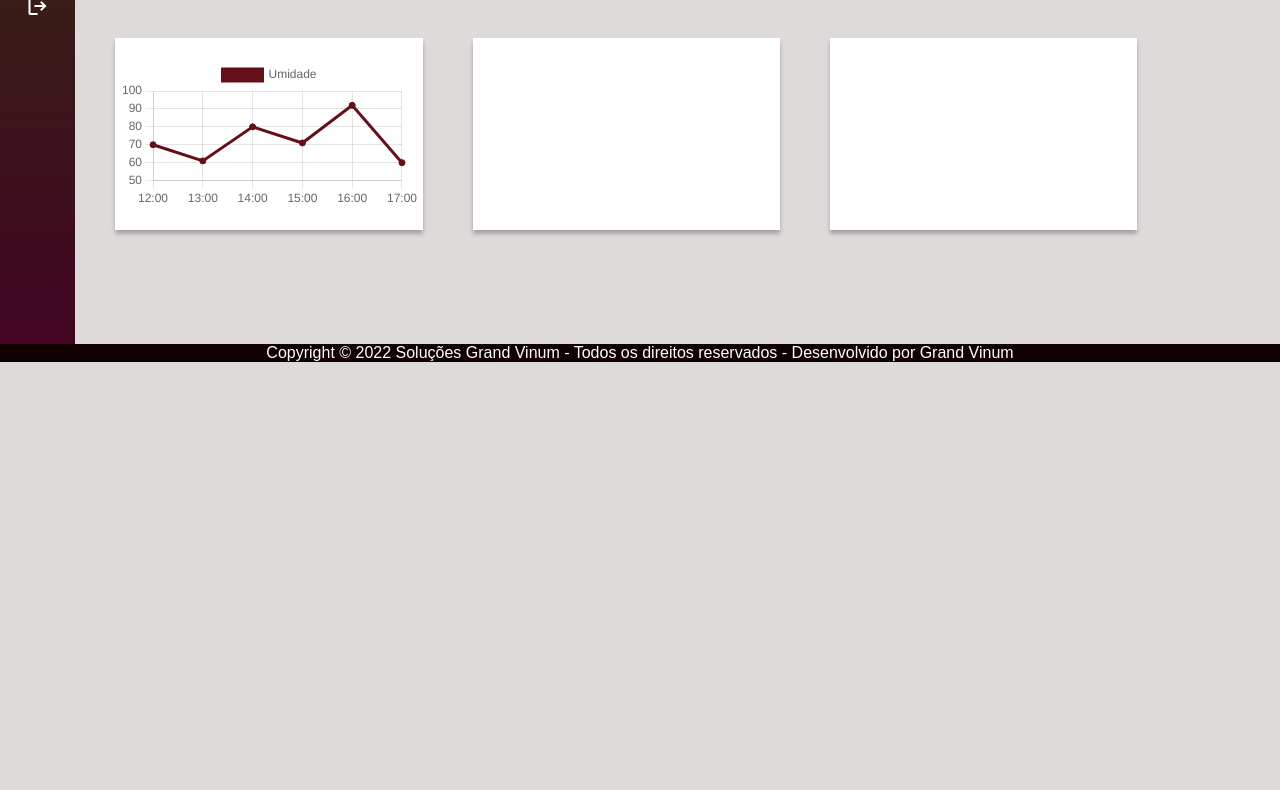
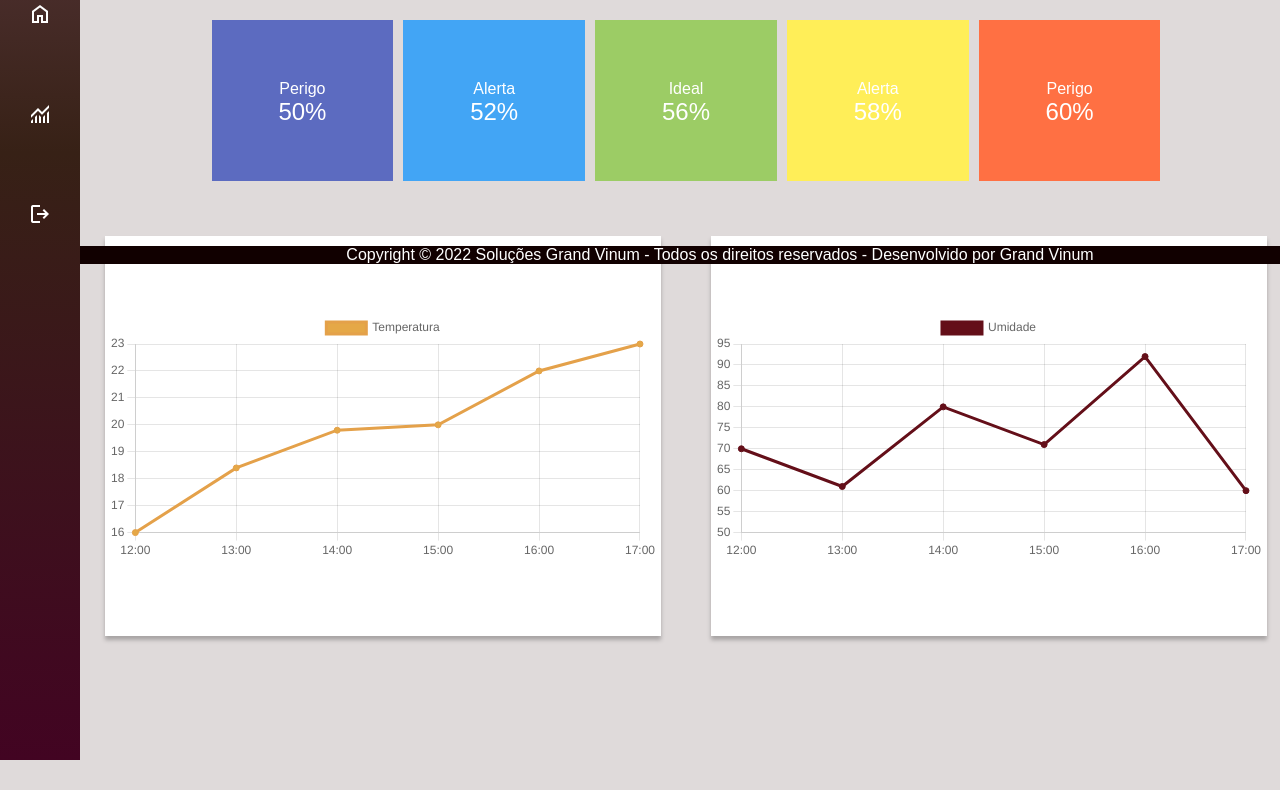
Before and after one commit to GP8-Sprint2/Grand-Vinum, a plain HTML site: page Site institucional/grandvinum-Dashboard.html in a window 1280 px wide. Shown: the part 536-1326 px from the top of the page. Before the commit the page ends 898 px from the top, so only its background shows below. Drawn offline with nearby package versions, Linux system fonts and the light colour scheme; a web font is replaced by a local one.

Commit message:
Atualizacao da pagina de dashboard e dashbord geral

```diff
--- a/Site institucional/grandvinum-Dashboard-Geral.css
+++ b/Site institucional/grandvinum-Dashboard-Geral.css
@@ -114,6 +114,10 @@ main h1 {
     padding: 50px 0 0 73px ;
     color: #110000;
 }
+main h2 {
+    padding: 50px 0 0 73px ;
+    color: #110000;
+}
 
 .menu {
     background-image: linear-gradient(#784C61, #372116, #420422);
@@ -154,4 +158,56 @@ main h1 {
 footer {
     background-color: #110000;
     text-align: center;
+    bottom: 0;
+    position: fixed;
+    width: 100%;
+    text-align: center;
 }
+
+
+.dashboard-container-kpi{
+    display: flex;
+    flex-direction: column;
+    justify-content: space-evenly;
+    margin: auto;
+    height: 100px;
+    width: 100px;
+}
+
+.regua {
+    display: flex;
+    flex-wrap: wrap;
+    justify-content: center;
+    width: 100%;
+    margin-top: 30px;
+  }
+
+  .perigo-frio {
+    background-color: #5c6bc0;
+  }
+
+  .perigo-quente {
+    background-color: #ff7043;
+  }
+
+  .alerta-frio {
+    background-color: #42a5f5;
+  }
+
+  .alerta-quente {
+    background-color: #ffee58;
+  }
+
+  .ideal {
+    background-color: #9ccc65;
+  }
+  .item-regua {
+    padding: 55px;
+    width: 15%;
+    margin: 5px;
+    text-align: center;
+    padding-top: 15px;
+  }
+  .item-regua h4 {
+    margin-top: 45px;
+  }
--- a/Site institucional/grandvinum-Dashboard.css
+++ b/Site institucional/grandvinum-Dashboard.css
@@ -28,6 +28,7 @@ body::-webkit-scrollbar-thumb {
 
 body {
     background: #DFDADA;
+    box-sizing: border-box;
 }
 
 .header {
@@ -72,10 +73,14 @@ aside {
     display: flex;
     flex-direction: column;
     justify-content: center;
+    align-items: center;
+    width: 100%;
+    height: 100%;
 }
 
 ul {
     height: 80%;
+    width: 10vw;
     display: flex;
     flex-direction: column;
     justify-content: center;
@@ -92,9 +97,8 @@ li {
     margin: 0;
     padding: 0;
     box-sizing: border-box;
-    width: 92%;
+    width: 100%;
     display: flex;
-    align-items: center;
 }
 
 div .container {
@@ -103,7 +107,7 @@ div .container {
 
 main {
     margin: 0;
-    height: 100vh;
+    height: 80%;
     width: 100%;
     display: flex;
     flex-direction: column;
@@ -111,39 +115,24 @@ main {
 }
 
 main h1 {
-    padding: 50px 0 0 73px ;
+    margin-top: 25px;
+    margin-left: 25px;
+    font-size: 3rem;
     color: #110000;
 }
 
 .menu {
     background-image: linear-gradient(#784C61, #372116, #420422);
     width: 80px;
-    height: 100vh;
+    height: 152vh;
 }
 
 .dashboard-container {
     display: flex;
-    flex-direction: column;
-    justify-content: space-evenly;
-    margin: auto;
-}
-
-.cima {
-    display: flex;
-    flex-direction: row;
-    justify-content: space-evenly;
-
-}
-
-.baixo {
-    display: flex;
-    flex-direction: row;
     justify-content: space-evenly;
 }
 
 .dashboard {
-    width: 24vw;
-    height: 24vh;
     background: #FFFFFF;
     box-shadow: 0px 4px 4px rgba(0, 0, 0, 0.25);
     padding-top: 13px;
@@ -151,11 +140,80 @@ main h1 {
     align-items: center;
     flex-direction: column;
     justify-content: space-evenly;
-    margin: 50px 25px;
     padding: 3px 3px;
+    width: 100%;
+    height: 400px;
 }
 
 footer {
     background-color: #110000;
     text-align: center;
+    bottom: 0;
+    position: fixed;
+    width: 100%;
+    text-align: center;
 }
+
+.grafico-novo {
+    display: flex;
+    flex-direction: column;
+    padding: 50px 25px;
+    width: 50%;
+}
+
+.dashboard-kpi {
+    margin-top: 15px;
+    padding: 5px;
+    background: #FFFFFF;
+    width: 100%;
+}
+
+.dashboard-kpi p {
+    font-weight: 400;
+    color: black;
+}
+
+.dash {
+    width: 100%;
+    position: relative;
+    top: 0;
+    height: 100vh;
+  }
+
+  .regua {
+    display: flex;
+    flex-wrap: wrap;
+    justify-content: center;
+    width: 100%;
+    margin-top: 30px;
+  }
+
+  .perigo-frio {
+    background-color: #5c6bc0;
+  }
+
+  .perigo-quente {
+    background-color: #ff7043;
+  }
+
+  .alerta-frio {
+    background-color: #42a5f5;
+  }
+
+  .alerta-quente {
+    background-color: #ffee58;
+  }
+
+  .ideal {
+    background-color: #9ccc65;
+  }
+  .item-regua {
+    padding: 55px;
+    width: 15%;
+    margin: 5px;
+    text-align: center;
+    padding-top: 15px;
+  }
+  .item-regua h4 {
+    margin-top: 45px;
+  }
--- a/Site institucional/grandvinum-Dashboard.html
+++ b/Site institucional/grandvinum-Dashboard.html
@@ -14,6 +14,7 @@
 </head>
 
 <body>
+
   <div class="header">
     <span class="material-symbols-outlined">
       menu
@@ -44,29 +45,78 @@
     </aside>
 
     <main>
+
       <h1>Dashboard</h1>
-            <div class="dashboard-container">
-                <div class="cima">
-                    <div class="dashboard"> <canvas id="myChart"></canvas></canvas></div>
-                    <div class="dashboard"></div>
-                    <div class="dashboard"></div>
+      <h1>Temperatura</h1>
+      <div class="dash">
+        <div class="regua">
+            <div class="item-regua perigo-frio">
+                <h4>Perigo</h4>
+                <h2>12°C</h2>
             </div>
-                <div class="baixo">
-                    <div class="dashboard"><canvas id="myChart2"></canvas></canvas></div>
-                    <div class="dashboard"></div>
-                    <div class="dashboard"></div>
+            <div class="item-regua alerta-frio">
+                <h4>Alerta</h4>
+                <h2>13°C</h2>
+            </div>
+            <div class="item-regua ideal">
+                <h4>Ideal</h4>
+                <h2>15°C</h2>
+            </div>
+            <div class="item-regua alerta-quente">
+                <h4>Alerta</h4>
+                <h2>17°C</h2>
+            </div>
+            <div class="item-regua perigo-quente">
+                <h4>Perigo</h4>
+                <h2>18°C</h2>
             </div>
         </div>
-        </main>
+
+        <h1>Umidade</h1>
+        <div class="dash">
+          <div class="regua">
+              <div class="item-regua perigo-frio">
+                  <h4>Perigo</h4>
+                  <h2>50%</h2>
+              </div>
+              <div class="item-regua alerta-frio">
+                  <h4>Alerta</h4>
+                  <h2>52%</h2>
+              </div>
+              <div class="item-regua ideal">
+                  <h4>Ideal</h4>
+                  <h2>56%</h2>
+              </div>
+              <div class="item-regua alerta-quente">
+                  <h4>Alerta</h4>
+                  <h2>58%</h2>
+              </div>
+              <div class="item-regua perigo-quente">
+                  <h4>Perigo</h4>
+                  <h2>60%</h2>
+              </div>
+          </div>
+
+
+      <div class="dashboard-container">
+        <div class="grafico-novo">
+          <div class="dashboard">
+            <canvas id="myChart" style="width: 550px; height: 250px;"></canvas>
+          </div>
+        </div>
+
+        <div class="grafico-novo">
+          <div class="dashboard">
+            <canvas id="myChart2" style="width: 550px; height: 250px;"></canvas>
+          </div>
+        </div>
 
       </div>
+      <footer> Copyright &copy; 2022 Soluções Grand Vinum - Todos os direitos reservados - Desenvolvido por Grand Vinum
+      </footer>
+    </main>
+</body>
 
-    <footer> Copyright &copy; 2022 Soluções Grand Vinum - Todos os direitos reservados - Desenvolvido por Grand Vinum</footer>
-
-    </main>
-    </div>
-</body>
-</body>
 
 </html>
 
```
Also changed, not shown: Site institucional/grandvinum-Dashboard-Geral.html (+3 -6 lines). Lines whose indentation alone changed are shown as unchanged.
